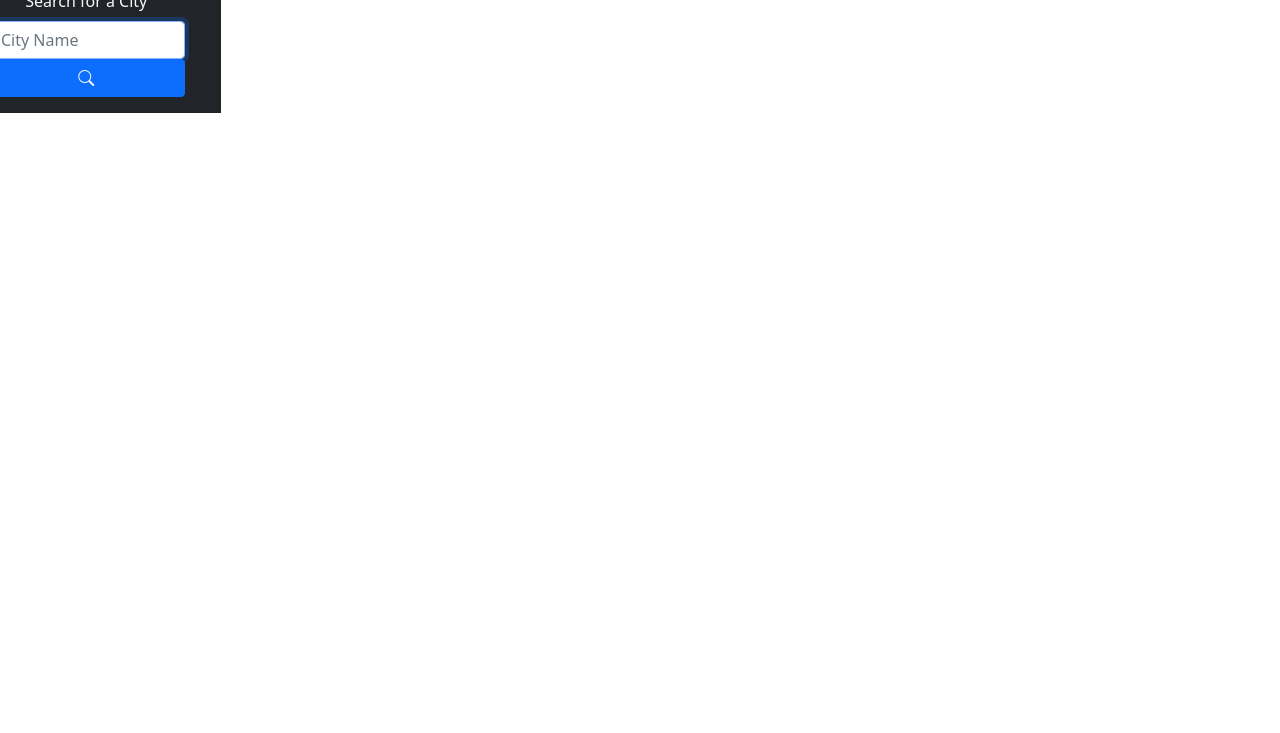
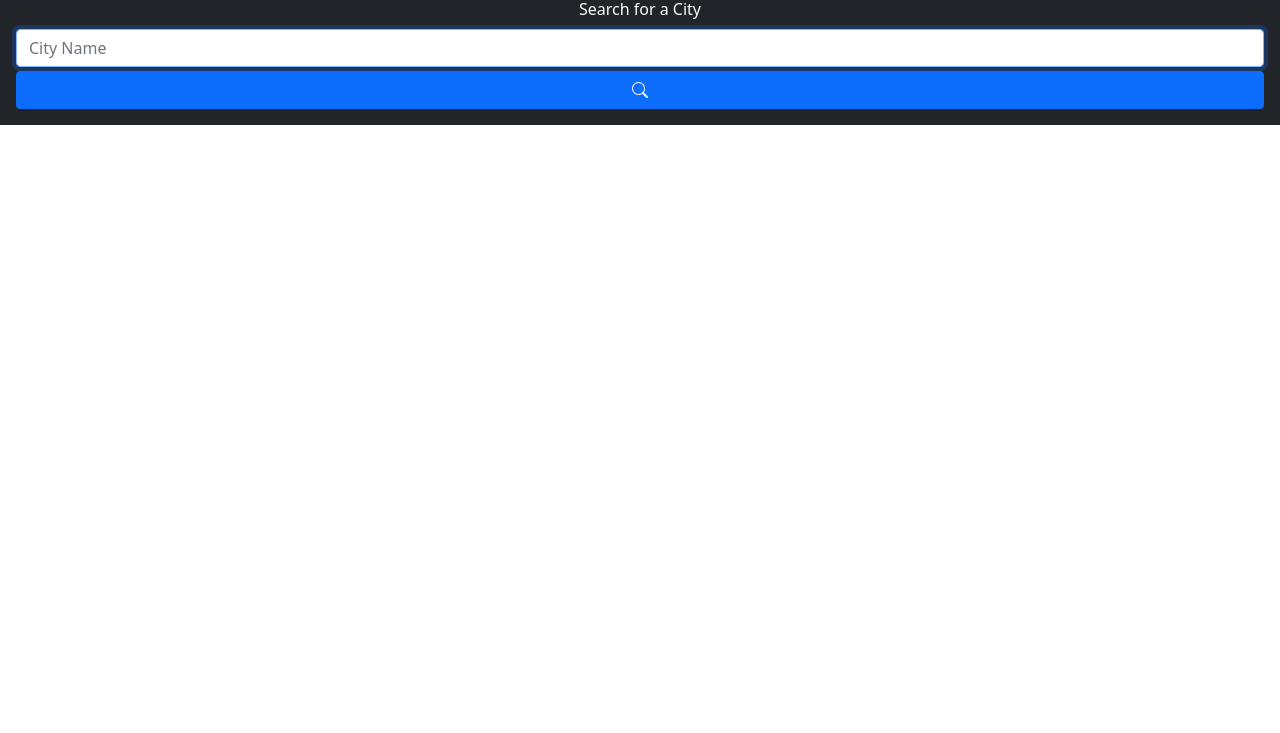
Before and after one commit to kristian821/Weather-Dashboard, a plain HTML site: page index.html in a window 1280 px wide. Shown: the part 67-800 px from the top of the page. Drawn offline with nearby package versions, Linux system fonts and the light colour scheme.

Commit message:
refactored HTML

```diff
--- a/assets/js/script.js
+++ b/assets/js/script.js
@@ -119,6 +119,8 @@ var getWeather = function(cityName) {
 };
 
 var createWeatherCard = function(weather) {
+    cityNameInputEl.value = "";
+
     // create dashboard view for loaction
     var cityCard = document.createElement("div")
     cityCard.className = "card";
@@ -320,7 +322,7 @@ var formSubmitHandler = function(event) {
 
     if (cityName) {
         getWeather(cityName);
-        cityNameInputEl.value = "";
+
 
         saveCities();
     } else {
--- a/index.html
+++ b/index.html
@@ -10,38 +10,37 @@
     <link rel="stylesheet" href="https://cdn.jsdelivr.net/npm/bootstrap-icons@1.4.0/font/bootstrap-icons.css">
 </head>
 <body>
-    <div class="row">
-    <header class="col-12 container-fluid text-light bg-dark sticky-top flex-column">
-            <h1 class="text-center">
+    <div>
+    <header class="sticky-top bg-dark">
+            <h1 class="col-12 text-center bg-dark text-light">
                 WeatherBoard
             </h1>
-    </header>
-    <main class="col-12 col-lg-9 d-flex flex-column">
-        <div class="row justify-content-between">
-            <!-- search section start -->
-            <div class="row col-3 bg-dark text-light">
-                <form class="row mb-3" id="city-search">
+            <div class="col-6"></div>
+            <div class="text-center bg-dark text-light">
+                <form class="row m-3 " id="city-search">
                     <label for="city-search" class="form-label text-center">Search for a City</label>
-                        <input type="text" placeholder="City Name" id="city-name" class="form-control" autofocus="true">
-                        <button type="submit" class="btn btn-primary text-light">
+                        <input type="text" placeholder="City Name" id="city-name" class="form-control mb-1" autofocus="true">
+                        <button type="submit" class="btn btn-primary text-light mb-3">
                             <i class="bi bi-search"></i>
                         </button>
+                </form>
+            </div>
+            <div class="col-6"></div>
+    </header>
+    <main>
+        <div class="justify-content-between col-12 col-lg-3 bg-dark text-light">
+            <!-- search section start -->
 
-                    </form>
+            <!-- search section end -->
 
-                    <!-- search section end -->
-                    <!-- recents section start -->
-                    <div class="list-group bg-dark" id="recent">
-
-                    </div>
-            </div>
+        </div>
         <!-- recents section end -->
         <!-- weather dashboard start -->
             <div class="col-9" id="dashboard">
             </div>
 
             <!-- weather Dashboard end  -->
-        </div>
+
 
     </main>
 </div>
```
